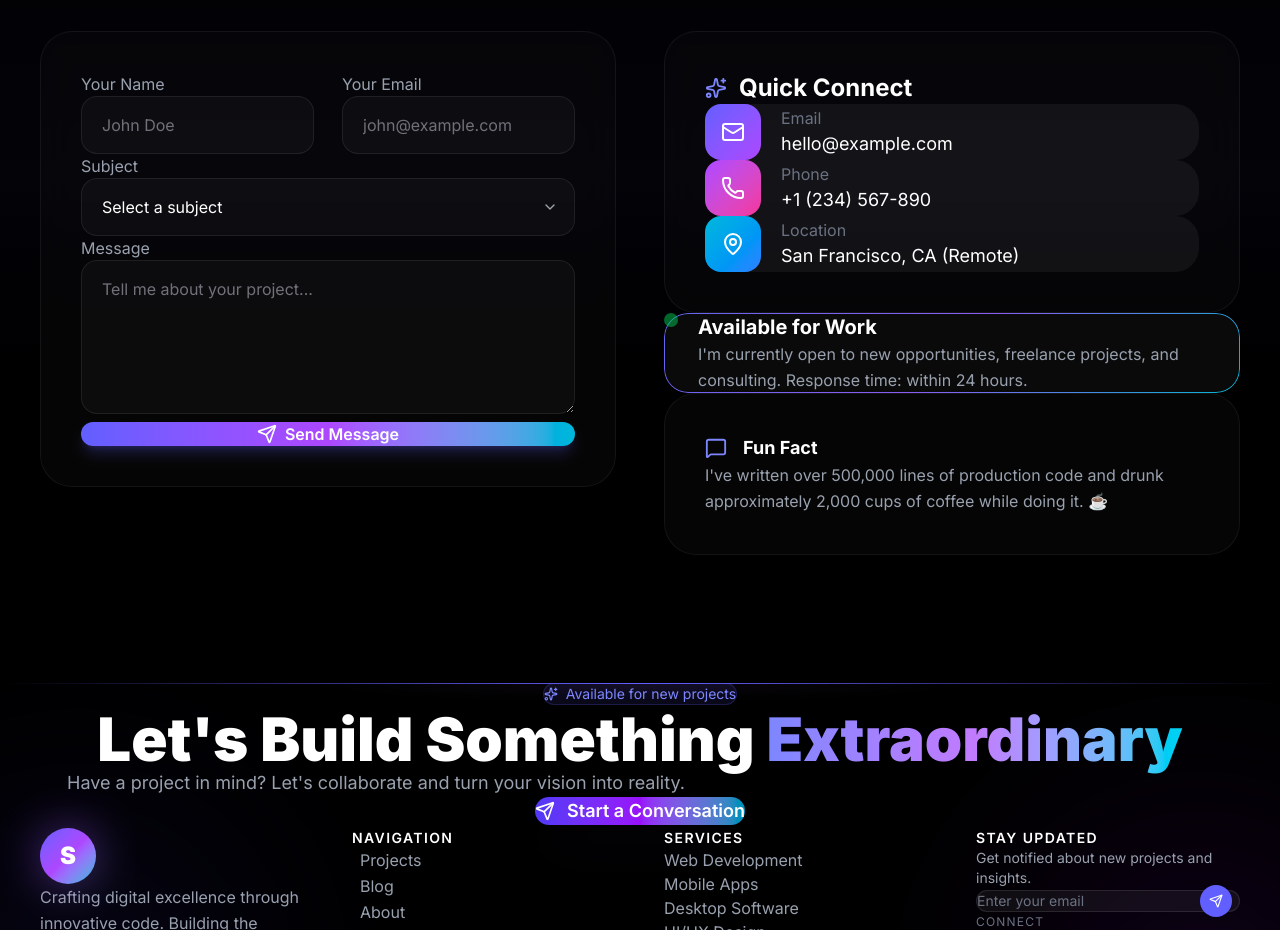
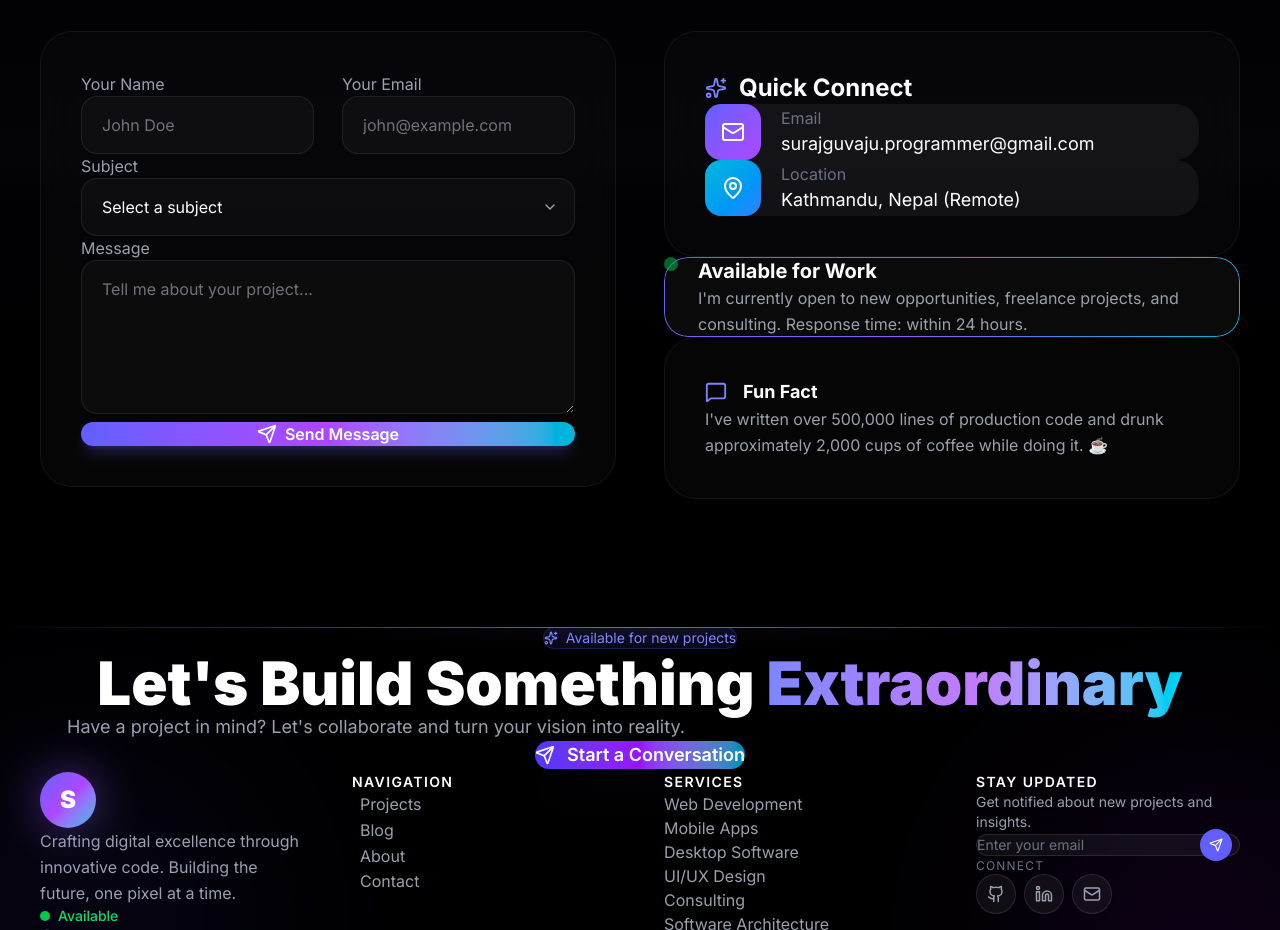
Before and after one commit to surajguvaju079/portfolio-suraj, a Next.js app: page / in a window 1280 px wide. Shown: the part 7100-8030 px from the top of the page. Built offline with nearby package versions, Linux system fonts and the light colour scheme.

Commit message:
contacts added

```diff
--- a/src/components/Contact.tsx
+++ b/src/components/Contact.tsx
@@ -232,7 +232,7 @@ export default function Contact() {
 
               <div className="space-y-4 sm:space-y-5">
                 <motion.a
-                  href="mailto:hello@example.com"
+                  href="mailto:surajguvaju.programmer@gmail.com"
                   whileHover={{ scale: 1.02, x: 5 }}
                   className="flex items-center gap-4 sm:gap-5 p-4 sm:p-5 rounded-xl bg-white/5 hover:bg-white/10 transition-colors group"
                 >
@@ -244,12 +244,12 @@ export default function Contact() {
                       Email
                     </div>
                     <div className="text-white text-sm sm:text-base lg:text-lg group-hover:text-indigo-400 transition-colors truncate">
-                      hello@example.com
+                      surajguvaju.programmer@gmail.com
                     </div>
                   </div>
                 </motion.a>
 
-                <motion.a
+                {/* <motion.a
                   href="tel:+1234567890"
                   whileHover={{ scale: 1.02, x: 5 }}
                   className="flex items-center gap-4 sm:gap-5 p-4 sm:p-5 rounded-xl bg-white/5 hover:bg-white/10 transition-colors group"
@@ -265,7 +265,7 @@ export default function Contact() {
                       +1 (234) 567-890
                     </div>
                   </div>
-                </motion.a>
+                </motion.a> */}
 
                 <motion.div
                   whileHover={{ scale: 1.02, x: 5 }}
@@ -279,7 +279,7 @@ export default function Contact() {
                       Location
                     </div>
                     <div className="text-white text-sm sm:text-base lg:text-lg">
-                      San Francisco, CA (Remote)
+                      Kathmandu, Nepal (Remote)
                     </div>
                   </div>
                 </motion.div>
```
